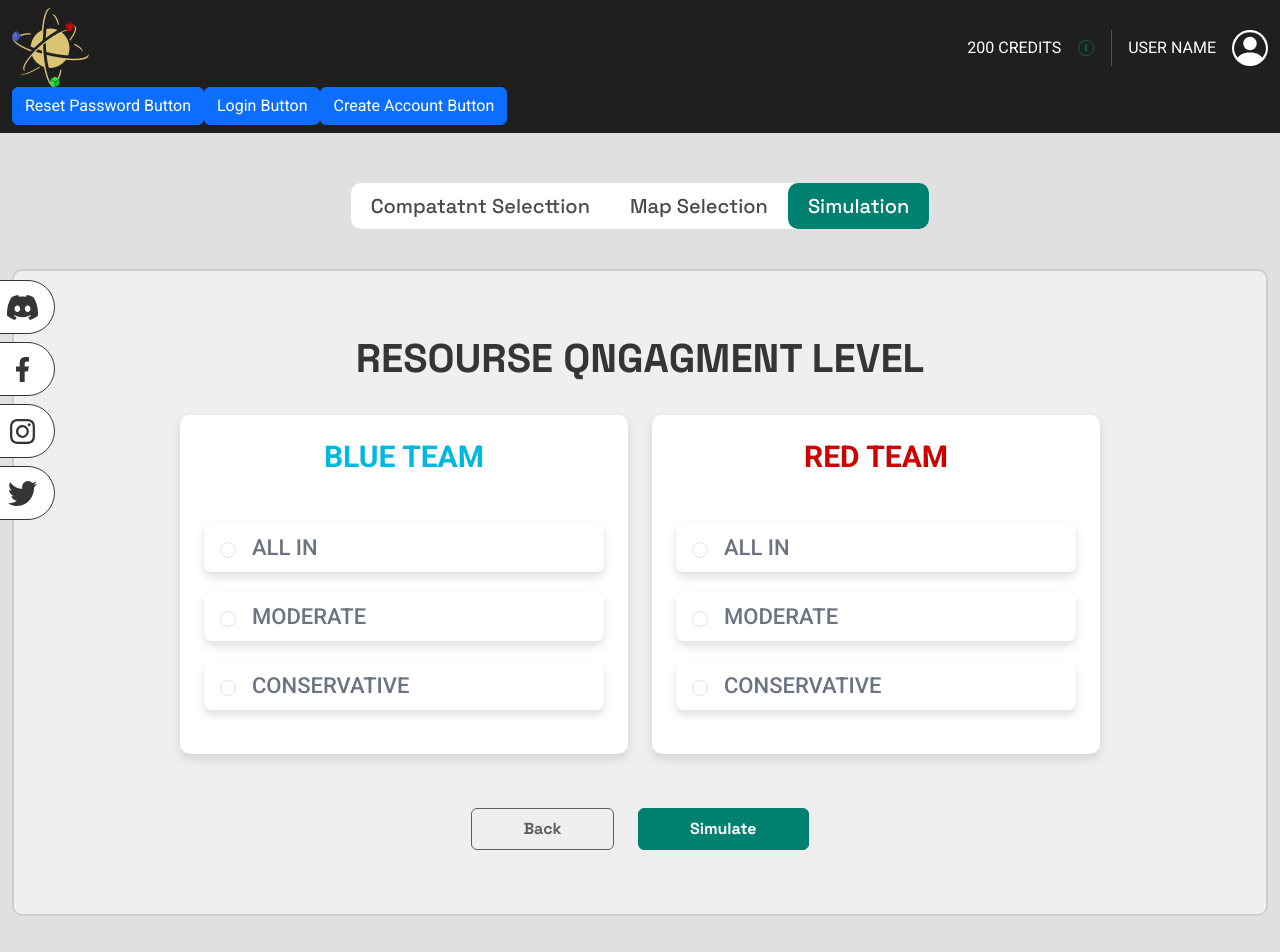
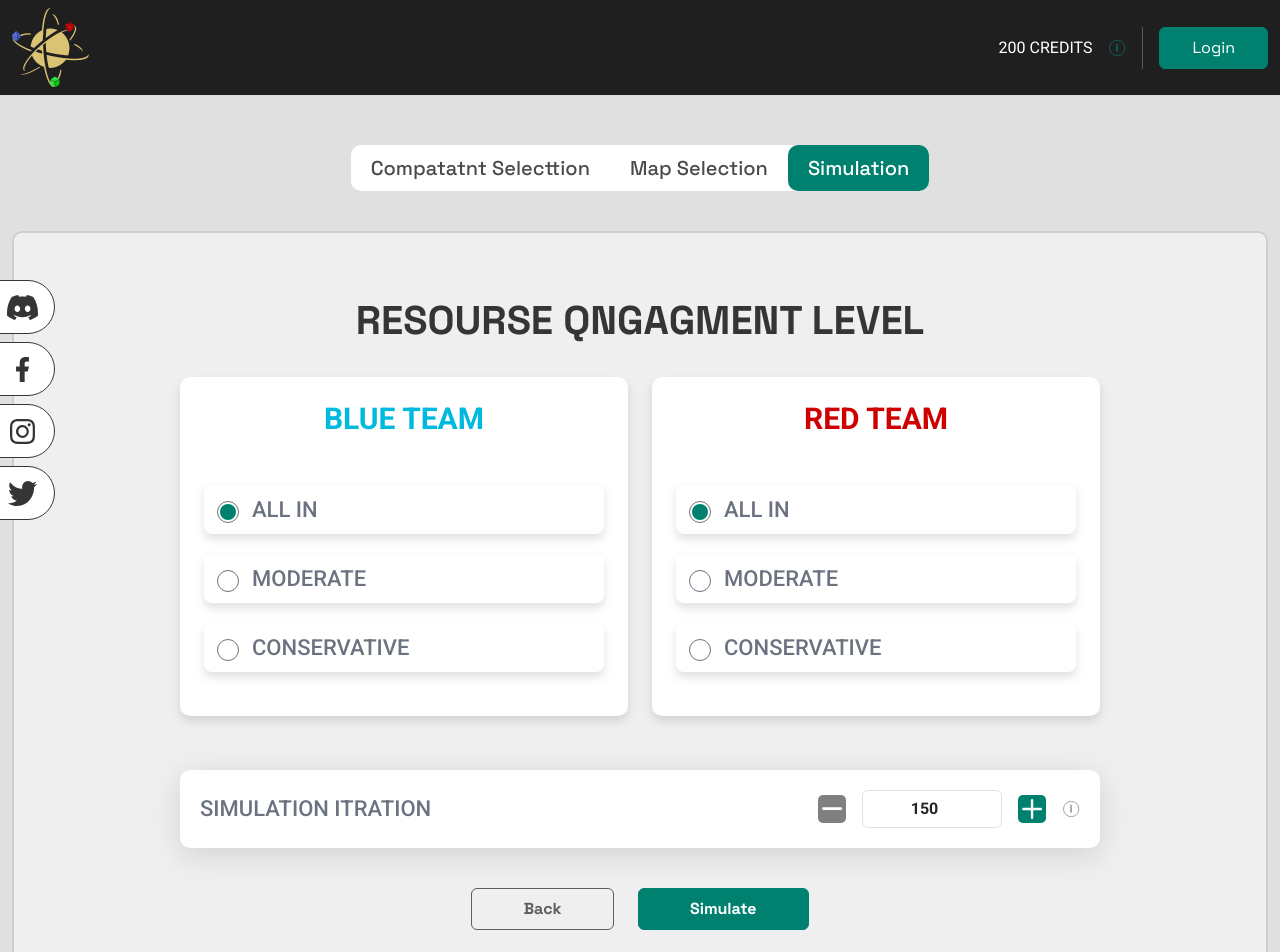
Before and after one commit to asfandtaimoor/encounterra, a Next.js app: page / in a window 1280 px wide. Shown: the top 952 px of the page. Built offline with nearby package versions, Linux system fonts and the light colour scheme.

Commit message:
Design updated

```diff
--- a/src/Icons/index.js
+++ b/src/Icons/index.js
@@ -125,3 +125,37 @@ export function Person({ Width, Height, Fill = "000", Stroke = "#008170" }) {
     </svg>
   );
 }
+export function PlusFill({ Width, Height, Fill = "000", Stroke = "#008170" }) {
+  return (
+    <svg
+      width={Width}
+      height={Height}
+      viewBox="0 0 28 28"
+      fill="none"
+      xmlns="http://www.w3.org/2000/svg"
+    >
+      <rect width="28" height="28" rx="5" fill="#008170" />
+      <path
+        d="M24.0062 14.0617C24.0062 14.3782 23.8805 14.6817 23.6567 14.9055C23.4329 15.1293 23.1294 15.255 22.8129 15.255H15.255V22.8129C15.255 23.1294 15.1293 23.4329 14.9055 23.6567C14.6817 23.8805 14.3782 24.0062 14.0617 24.0062C13.7452 24.0062 13.4417 23.8805 13.2179 23.6567C12.9941 23.4329 12.8684 23.1294 12.8684 22.8129V15.255H5.31053C4.99403 15.255 4.6905 15.1293 4.46671 14.9055C4.24291 14.6817 4.11719 14.3782 4.11719 14.0617C4.11719 13.7452 4.24291 13.4417 4.46671 13.2179C4.6905 12.9941 4.99403 12.8684 5.31053 12.8684H12.8684V5.31053C12.8684 4.99403 12.9941 4.6905 13.2179 4.46671C13.4417 4.24291 13.7452 4.11719 14.0617 4.11719C14.3782 4.11719 14.6817 4.24291 14.9055 4.46671C15.1293 4.6905 15.255 4.99403 15.255 5.31053V12.8684H22.8129C23.1294 12.8684 23.4329 12.9941 23.6567 13.2179C23.8805 13.4417 24.0062 13.7452 24.0062 14.0617Z"
+        fill={Fill}
+      />
+    </svg>
+  );
+}
+export function MinusFill({ Width, Height, Fill = "000", Stroke = "#008170" }) {
+  return (
+    <svg
+      width={Width}
+      height={Height}
+      viewBox="0 0 28 28"
+      fill="none"
+      xmlns="http://www.w3.org/2000/svg"
+    >
+      <rect width="28" height="28" rx="5" fill="#808080" />
+      <path
+        d="M24.0062 13.6794C24.0062 14.0311 23.8805 14.3684 23.6567 14.617C23.4329 14.8657 23.1294 15.0054 22.8129 15.0054H5.31053C4.99403 15.0054 4.6905 14.8657 4.46671 14.617C4.24291 14.3684 4.11719 14.0311 4.11719 13.6794C4.11719 13.3278 4.24291 12.9905 4.46671 12.7419C4.6905 12.4932 4.99403 12.3535 5.31053 12.3535H22.8129C23.1294 12.3535 23.4329 12.4932 23.6567 12.7419C23.8805 12.9905 24.0062 13.3278 24.0062 13.6794Z"
+        fill={Fill}
+      />
+    </svg>
+  );
+}
--- a/src/components/Common/header.jsx
+++ b/src/components/Common/header.jsx
@@ -31,12 +31,11 @@ function Header() {
               <ExclamationCircle Width="18" Height="16" Stroke="#008170" />
             </div>
             <div class="vr"></div>
-            <p className="text-uppercase mb-0">user name</p>
-            <Person Width="36" Height="36" Fill="#fff" />
+            {/* <p className="text-uppercase mb-0">user name</p>
+            <Person Width="36" Height="36" Fill="#fff" /> */}
+            <Modals />
           </div>
         </div>
-
-        <Modals />
       </Container>
     </div>
   );
@@ -66,9 +65,17 @@ function Modals() {
   return (
     <>
       {/* Reset Password Button */}
-      <Button variant="primary" onClick={handleShowResetPassword}>
+      {/* <Button variant="primary" onClick={handleShowResetPassword}>
         Reset Password Button
+      </Button> */}
+      {/* Login Button */}
+      <Button className="ts-btn ts-btn-primary" onClick={handleShowLogin}>
+        Login
       </Button>
+      {/* Create Account Button */}
+      {/* <Button variant="primary" onClick={handleShowCreateAccount}>
+        Create Account Button
+      </Button> */}
 
       {/* Reset Password Modal */}
       <Modal
@@ -110,11 +117,6 @@ function Modals() {
           </div>
         </Modal.Body>
       </Modal>
-
-      {/* Login Button */}
-      <Button variant="primary" onClick={handleShowLogin}>
-        Login Button
-      </Button>
 
       {/* Login Modal */}
       <Modal
@@ -183,11 +185,6 @@ function Modals() {
           </p>
         </Modal.Body>
       </Modal>
-
-      {/* Create Account Button */}
-      <Button variant="primary" onClick={handleShowCreateAccount}>
-        Create Account Button
-      </Button>
 
       {/* Create Account Modal */}
       <Modal
--- a/src/components/Simulation/index.jsx
+++ b/src/components/Simulation/index.jsx
@@ -1,8 +1,7 @@
 import React from "react";
 import Image from "next/image";
 
-import { Form } from "react-bootstrap";
-import { ExclamationCircle } from "@/Icons/index";
+import { ExclamationCircle, PlusFill, MinusFill } from "@/Icons/index";
 
 function Simulation() {
   return (
@@ -24,7 +23,7 @@ function RecourceLevel() {
         resourse qngagment level
       </h1>
       <div className="mx-auto" style={{ maxWidth: "920px" }}>
-        <div className="row row-cols-sm-2 mb-10">
+        <div className="row row-cols-sm-2 mb-10 gap-4 gap-sm-0">
           <div>
             <div className="ts-card-1">
               <h1 className="ts-fs-30 ts-text-skyblue text-center text-uppercase fw-bold mb-09">
@@ -38,11 +37,12 @@ function RecourceLevel() {
                       class="form-check-input"
                       type="radio"
                       name="teamblue"
-                      id="AllIn"
+                      id="teamblueAllIn"
+                      checked
                     />
                     <label
                       class="form-check-label ts-text-gray-5 ts-fs-22 fw-medium text-uppercase w-100"
-                      for="AllIn"
+                      for="teamblueAllIn"
                     >
                       All In
                     </label>
@@ -54,11 +54,11 @@ function RecourceLevel() {
                       class="form-check-input"
                       type="radio"
                       name="teamblue"
-                      id="Moderate"
+                      id="teamblueModerate"
                     />
                     <label
                       class="form-check-label ts-text-gray-5 ts-fs-22 fw-medium text-uppercase w-100"
-                      for="Moderate"
+                      for="teamblueModerate"
                     >
                       Moderate
                     </label>
@@ -70,11 +70,11 @@ function RecourceLevel() {
                       class="form-check-input"
                       type="radio"
                       name="teamblue"
-                      id="Conservative"
+                      id="teamblueConservative"
                     />
                     <label
                       class="form-check-label ts-text-gray-5 ts-fs-22 fw-medium text-uppercase w-100"
-                      for="Conservative"
+                      for="teamblueConservative"
                     >
                       Conservative
                     </label>
@@ -96,11 +96,12 @@ function RecourceLevel() {
                       class="form-check-input"
                       type="radio"
                       name="teamred"
-                      id="AllIn"
+                      id="teamredAllIn"
+                      checked
                     />
                     <label
                       class="form-check-label ts-text-gray-5 ts-fs-22 fw-medium text-uppercase w-100"
-                      for="AllIn"
+                      for="teamredAllIn"
                     >
                       All In
                     </label>
@@ -112,11 +113,11 @@ function RecourceLevel() {
                       class="form-check-input"
                       type="radio"
                       name="teamred"
-                      id="Moderate"
+                      id="teamredModerate"
                     />
                     <label
                       class="form-check-label ts-text-gray-5 ts-fs-22 fw-medium text-uppercase w-100"
-                      for="Moderate"
+                      for="teamredModerate"
                     >
                       Moderate
                     </label>
@@ -128,11 +129,11 @@ function RecourceLevel() {
                       class="form-check-input"
                       type="radio"
                       name="teamred"
-                      id="Conservative"
+                      id="teamredConservative"
                     />
                     <label
                       class="form-check-label ts-text-gray-5 ts-fs-22 fw-medium text-uppercase w-100"
-                      for="Conservative"
+                      for="teamredConservative"
                     >
                       Conservative
                     </label>
@@ -142,6 +143,7 @@ function RecourceLevel() {
             </div>
           </div>
         </div>
+        <Iteration />
       </div>
 
       <div className="d-flex justify-content-center gap-4">
@@ -155,6 +157,38 @@ function RecourceLevel() {
     </section>
   );
 }
+
+function Iteration() {
+  return (
+    <div className="ts-map-card__header mb-08">
+      <div className="d-flex flex-wrap align-items-center justify-content-between gap-3">
+        <h1 className="ts-fs-22 ts-text-gray-5 mb-0 text-uppercase">
+          SIMULATION ITRATION
+        </h1>{" "}
+        <div className="d-flex  gap-3 align-items-center ">
+          <div className="d-flex gap-3">
+            <button className="btn border-0 p-0">
+              <MinusFill Width="28" Height="28" Fill="white" />
+            </button>
+            <input
+              style={{ width: "140px" }}
+              type="number"
+              class="form-control text-center fw-bold"
+              value="150"
+            />
+
+            <button className="btn border-0 y p-0">
+              <PlusFill Width="28" Height="28" Fill="white" />
+            </button>
+          </div>
+          <div class=" d-flex align-items-center gap-3">
+            <ExclamationCircle Width="18" Height="16" Stroke="#6B7280 " />
+          </div>
+        </div>
+      </div>
+    </div>
+  );
+}
 function Results() {
   return (
     <section className="ts-card-2">
@@ -165,7 +199,7 @@ function Results() {
       <div className="mb-06">
         <TsProgressBar BlueTeamProgress={76} RedTeamProgress={24} />
       </div>
-      <div className="mx-auto" style={{ maxWidth: "920px" }}>
+      <div className="mx-auto ts-text-gray-2" style={{ maxWidth: "920px" }}>
         <div className="row row-cols-sm-2 mb-10">
           <div>
             <div className="ts-card-1">
--- a/src/styles/Components/index.scss
+++ b/src/styles/Components/index.scss
@@ -151,6 +151,15 @@
   border: 2px solid #cecece;
   background: #efefef;
   padding: clamp(2rem, 5vw, 80px);
+
+  @media (max-width: 575px) {
+    padding: 2rem 1rem;
+  }
+  // @media (max-width: 400px) {
+  //   border: 0;
+  //   padding: 0;
+  //   background-color: transparent;
+  // }
 }
 
 // Form
@@ -161,6 +170,22 @@
     border-color: $color-primary;
   }
 }
+
+.form-check-input {
+  outline-offset: 2px;
+  outline: 1px solid $color-gray-5;
+  border: none !important;
+  &:focus {
+    border-color: $color-primary;
+    box-shadow: none;
+  }
+  &:checked {
+    background-color: $color-primary;
+    background-image: none;
+    outline: 1px solid $color-gray-5;
+  }
+}
+
 .ts-check-card {
   background: #fff;
   box-shadow: 0px 5px 10px 0px rgba(100, 100, 111, 0.2);
--- a/src/styles/globals.scss
+++ b/src/styles/globals.scss
@@ -38,3 +38,7 @@ a {
 .ts-main-content {
   padding-block: 3.125rem;
 }
+
+.btn {
+  box-shadow: none;
+}
```
Also changed, not shown: src/pages/Result.jsx (added, +98 -0 lines).
